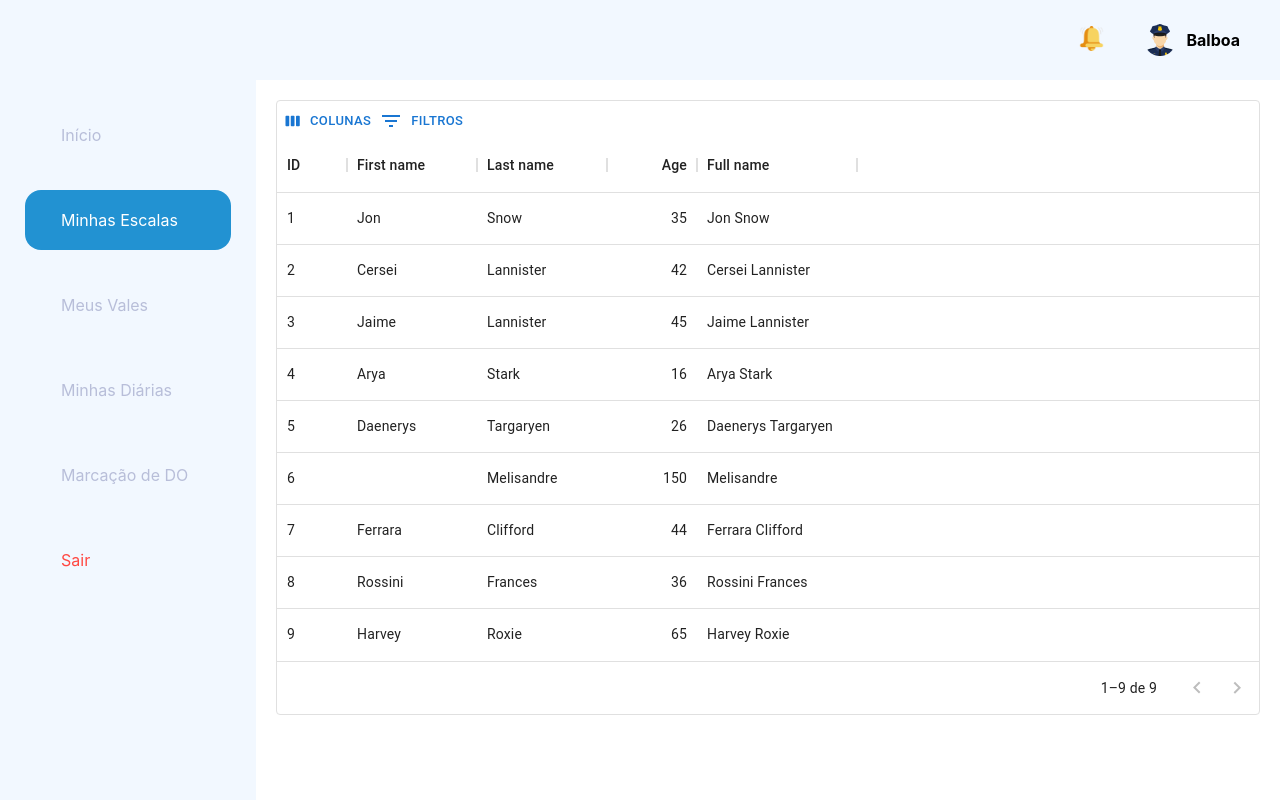
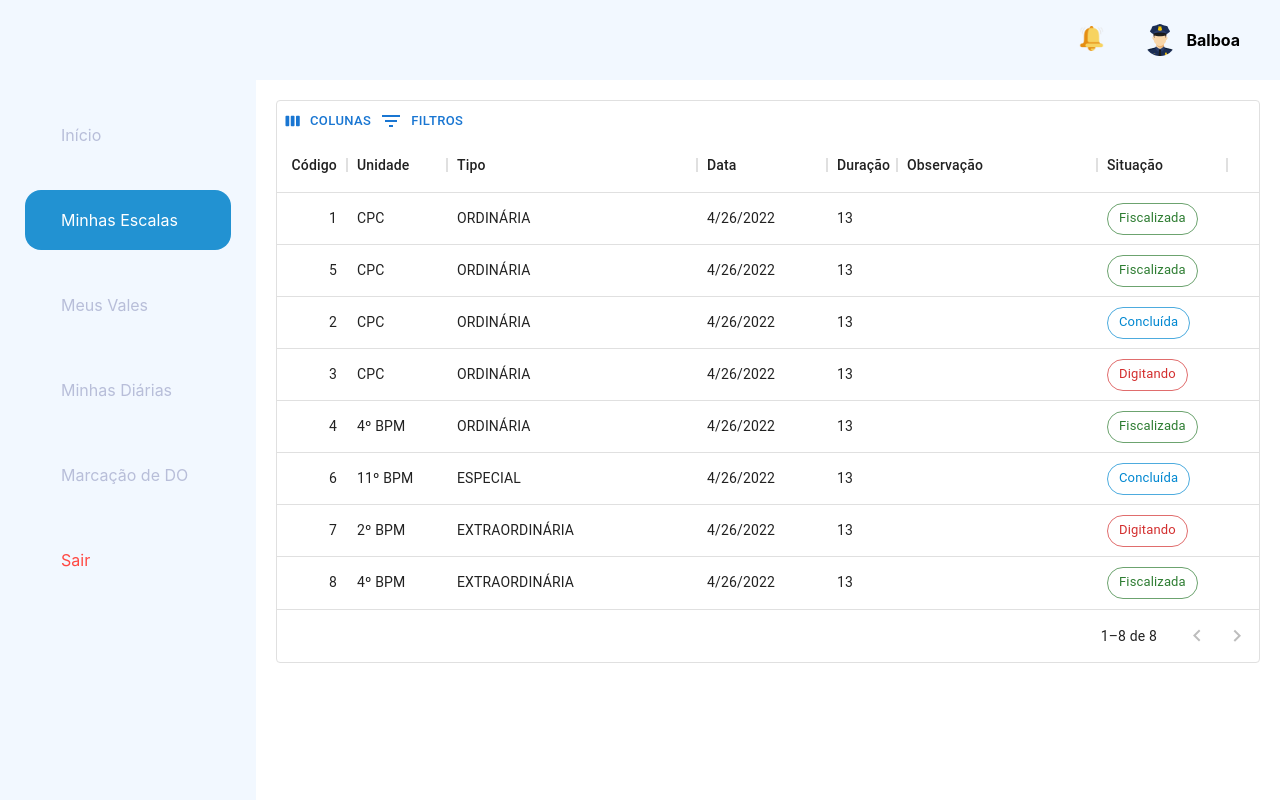
Before and after one commit to balbboa/rota, a Next.js app: page /escalas in a window 1280 px wide. Built offline with nearby package versions, Linux system fonts and the light colour scheme; some icons are missing.

Commit message:
Feat: ajusta Escala, implementa Diarias e Marcacao

```diff
--- a/pages/escalas.tsx
+++ b/pages/escalas.tsx
@@ -1,43 +1,96 @@
 import type { NextPage } from "next";
 import Container from "../components/Container";
 import DataTable from "../components/Table";
-import { GridColDef, GridValueGetterParams } from '@mui/x-data-grid';
+import { GridColDef } from '@mui/x-data-grid';
+import { Chip } from "@mui/material";
 
 const columns: GridColDef[] = [
-  { field: 'id', headerName: 'ID', width: 70 },
-  { field: 'firstName', headerName: 'First name', width: 130 },
-  { field: 'lastName', headerName: 'Last name', width: 130 },
+  { field: 'id', headerName: 'Código', type: 'number', width: 70 },
+  { field: 'unit', headerName: 'Unidade',  type: 'string', width: 100 },
+  { field: 'type', headerName: 'Tipo',  type: 'string', width: 250 },
+  { field: 'startDate', headerName: 'Data', type:'date', width: 130 },
+  { field: 'time', headerName: 'Duração',  type: 'dateTime', width: 70 },
+  { field: 'obs', headerName: 'Observação',  type: 'dateTime', width: 200 },
   {
-    field: 'age',
-    headerName: 'Age',
-    type: 'number',
-    width: 90,
+    field: 'situation',
+    headerName: 'Situação' ,
+    renderCell: (params) => (
+      <Chip label={params.value.name} variant="outlined" color={params.value.color} />
+    ),
+    width: 130,
+
+    }
+];
+
+const data = new Date()
+
+const rows = [
+  {
+    id: 1,
+    unit:'CPC',
+    type:'ORDINÁRIA',
+    startDate: new Date(),
+    time: data.getHours(),
+    situation:{ name:'Fiscalizada', color: 'success'},
   },
   {
-    field: 'fullName',
-    headerName: 'Full name',
-    description: 'This column has a value getter and is not sortable.',
-    sortable: false,
-    width: 160,
-    valueGetter: (params: GridValueGetterParams) =>
-      `${params.row.firstName || ''} ${params.row.lastName || ''}`,
+    id: 5,
+    unit:'CPC',
+    type:'ORDINÁRIA',
+    startDate: new Date(),
+    time: data.getHours(),
+    situation:{ name:'Fiscalizada', color: 'success'},
   },
+  {
+    id: 2,
+    unit:'CPC',
+    type:'ORDINÁRIA',
+    startDate: new Date(),
+    time: data.getHours(),
+    situation:{ name:'Concluída', color: 'info'},
+  },
+  {
+    id: 3,
+    unit:'CPC',
+    type:'ORDINÁRIA',
+    startDate: new Date(),
+    time: data.getHours(),
+    situation:{ name:'Digitando', color: 'error'},
+   },
+   {
+     id: 4,
+     unit:'4º BPM',
+     type:'ORDINÁRIA',
+     startDate: new Date(),
+     time: data.getHours(),
+     situation:{ name:'Fiscalizada', color: 'success'},
+
+    },
+    {
+      id: 6,
+      unit:'11º BPM',
+      type:'ESPECIAL',
+      startDate: new Date(),
+      time: data.getHours(),
+      situation:{ name:'Concluída', color: 'info'}
+    },
+    {
+      id: 7,
+      unit:'2º BPM',
+      type:'EXTRAORDINÁRIA',
+      startDate: new Date(),
+      time: data.getHours(),
+      situation:{ name:'Digitando', color: 'error'},
+     },
+     {
+       id: 8,
+       unit:'4º BPM',
+       type:'EXTRAORDINÁRIA',
+       startDate: new Date(),
+       time: data.getHours(),
+       situation:{ name:'Fiscalizada', color: 'success'},
+      },
 ];
-
-
-
-const rows = [
-  { id: 1, lastName: 'Snow', firstName: 'Jon', age: 35 },
-  { id: 2, lastName: 'Lannister', firstName: 'Cersei', age: 42 },
-  { id: 3, lastName: 'Lannister', firstName: 'Jaime', age: 45 },
-  { id: 4, lastName: 'Stark', firstName: 'Arya', age: 16 },
-  { id: 5, lastName: 'Targaryen', firstName: 'Daenerys', age: 26 },
-  { id: 6, lastName: 'Melisandre', firstName: null, age: 150 },
-  { id: 7, lastName: 'Clifford', firstName: 'Ferrara', age: 44 },
-  { id: 8, lastName: 'Frances', firstName: 'Rossini', age: 36 },
-  { id: 9, lastName: 'Roxie', firstName: 'Harvey', age: 65 },
-];
-
 const Escalas: NextPage = () => {
   return (
     <Container title="Escalas">
```
Also changed, not shown: pages/diarias.tsx (+102 -1 lines), pages/marcacao.tsx (+82 -1 lines), 1 other file (tests, documents, lock files or other folders).
